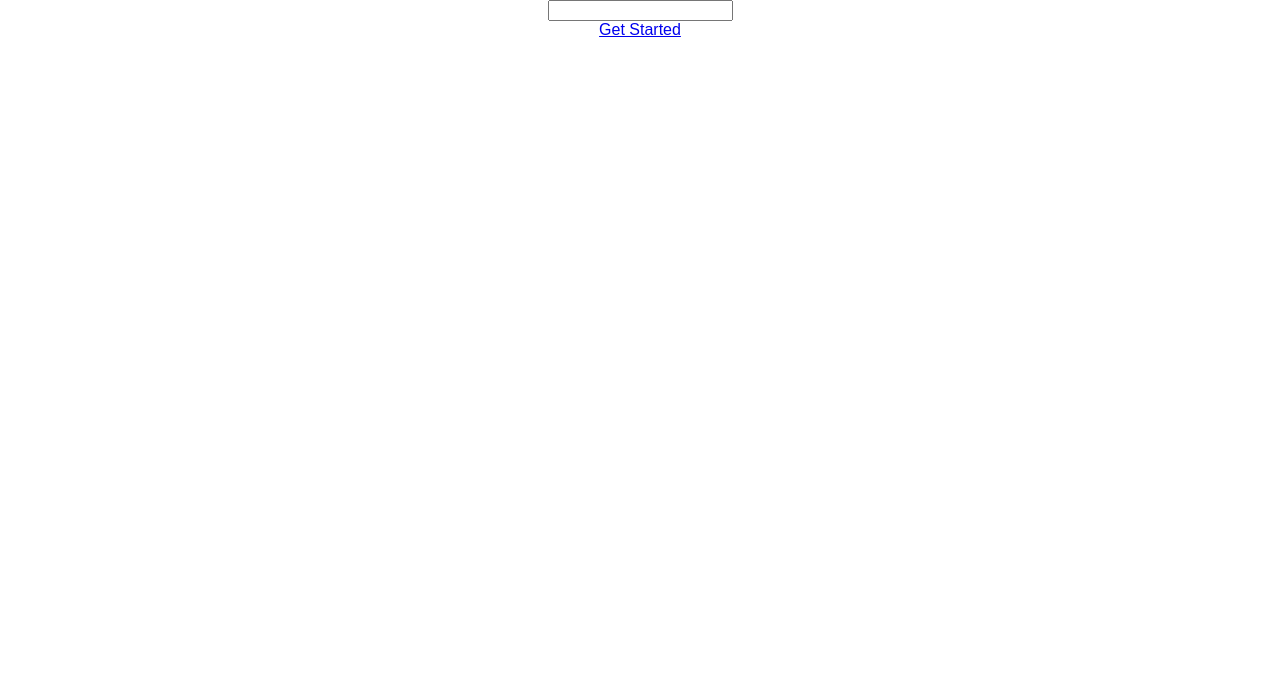
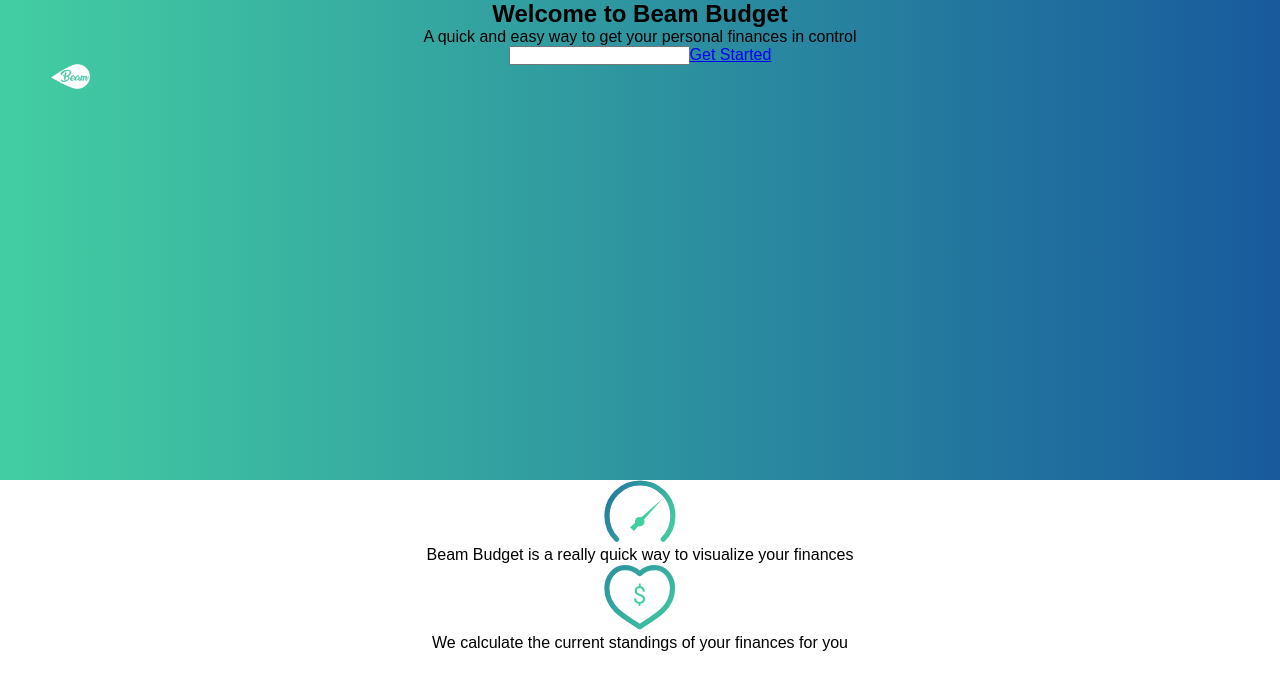
Before and after one commit to CUguru/new_beam_budget, a React (Create React App) app: page / in a window 1280 px wide. Shown: the top 690 px of the page. Built offline with nearby package versions, Linux system fonts and the light colour scheme.

Commit message:
started adding styling for the form page

```diff
--- a/src/App.css
+++ b/src/App.css
@@ -2,59 +2,22 @@
   text-align: center;
 }
 
-.App-logo {
-  animation: App-logo-spin infinite 20s linear;
-  height: 80px;
+.logo {
+  position: absolute;
+  top: 8%;
+  left: 4%;
+  width: 5%;
+  /*border: 1px solid black;*/
+  text-align: left;
 }
 
-.App-header {
-  background-color: #222;
-  height: 150px;
-  padding: 20px;
-  color: white;
+.logo--image {
+  width: 60%;
 }
 
-.App-title {
-  font-size: 1.5em;
+.gradient-background {
+  background: linear-gradient(to right, #43cea2, #185a9d);
+  height: 60vh;
+  min-height: 300px;
+  max-height: 640px;
 }
-
-.App-intro {
-  font-size: large;
-}
-
-@keyframes App-logo-spin {
-  from { transform: rotate(0deg); }
-  to { transform: rotate(360deg); }
-}
-
-.modal {
-  margin-top: 40px;
-  width: 60%;
-  margin-right: auto;
-  margin-left: auto;
-  border: 1px solid rgb(204, 204, 204);
-  background: rgb(255, 255, 255);
-  overflow: auto;
-  border-radius: 4px;
-  outline: none;
-  padding: 20px;
-  border-radius: 3px;
-  box-shadow: 0 3px 8px 0 rgba(0,0,0,.24), 0 3px 12px 0 rgba(0,0,0,.12);
-  /*min-width: 400px;*/
-  text-align: center;
-  /*max-width: 300px;*/
-}
-
-.overlay {
-  position: fixed;
-  top: 0px;
-  left: 0px;
-  right: 0px;
-  bottom: 0px;
-  background-color: rgba(255, 255, 255, 0.75);
-}
-
-.button--open {
-  background-color: #fff;
-  border: none;
-}
--- a/src/Form.js
+++ b/src/Form.js
@@ -1,7 +1,7 @@
 import React, { Component } from 'react'
 // import escapeRegExp from 'escape-string-regexp'
 import { Link } from 'react-router-dom'
-// import Dashboard from './Dashboard'
+import { financialHealth, quickEntry, whiteLogo } from './importImages/images'
 import PropTypes from 'prop-types'
 
 class Form extends Component {
@@ -29,15 +29,32 @@ class Form extends Component {
 		// console.log(username)
 		return (
 			<div className='form'>
-				<form>
+				<div className='gradient-background upper-section'>
+					<div className='logo' id='white-logo'>
+						<img src={ whiteLogo } className='logo--image'/>
+					</div>
+
+					<h2 id='beam--welcome'>Welcome to Beam Budget</h2>
+					<p>A quick and easy way to get your personal finances in control</p>
+
 					<input
-					type='text'
-					value={username}
-					onChange={(event) => this.updateName(event.target.value)}
-				/>
-				</form>
+						type='text'
+						value={username}
+						onChange={(event) => this.updateName(event.target.value)}
+					/>
+					<Link to='/dashboard'>Get Started</Link>
 
-				<Link to='/dashboard'>Get Started</Link>
+				</div>
+				<div className='lower-section'>
+					<div className='beam--benefits'>
+						<img src={ quickEntry }/>
+						<p>Beam Budget is a really quick way to visualize your finances</p>
+					</div>
+					<div className='beam--benefits'>
+						<img src={ financialHealth }/>
+						<p>We calculate the current standings of your finances for you</p>
+					</div>
+				</div>
 			</div>
 		)
 	}
--- a/src/index.css
+++ b/src/index.css
@@ -1,3 +1,7 @@
+* {
+	margin: 0;
+	padding: 0;
+}
 body {
   margin: 0;
   padding: 0;
```
Also changed, not shown: src/importImages/images.js (+8 -5 lines).
